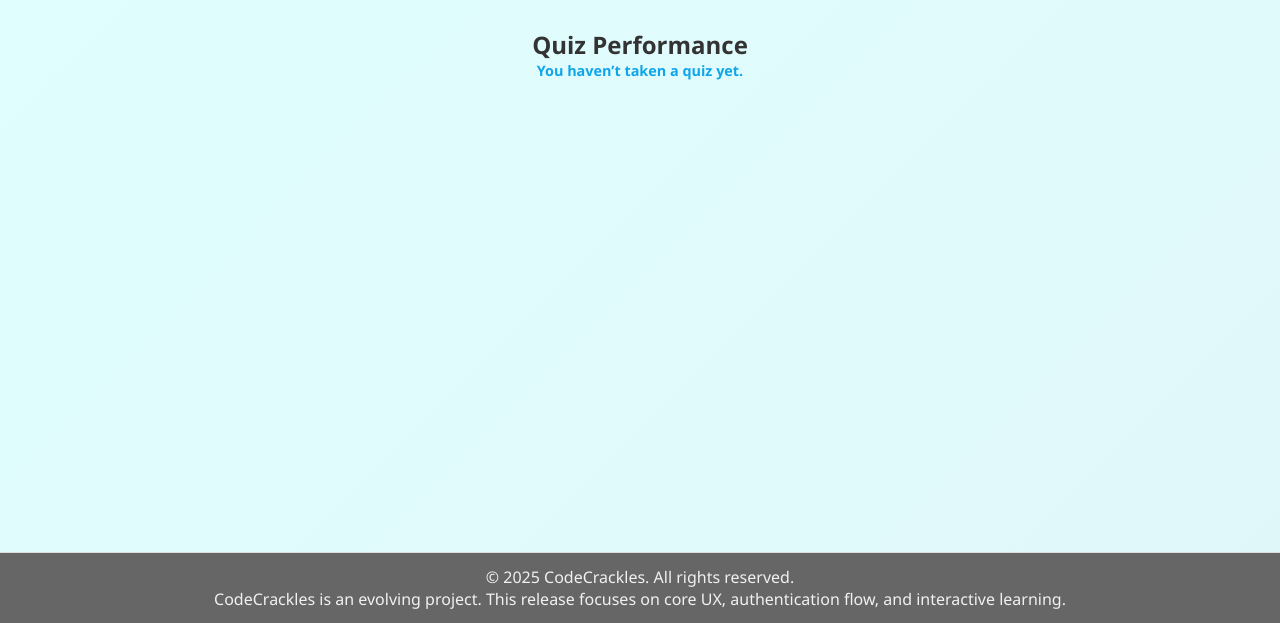
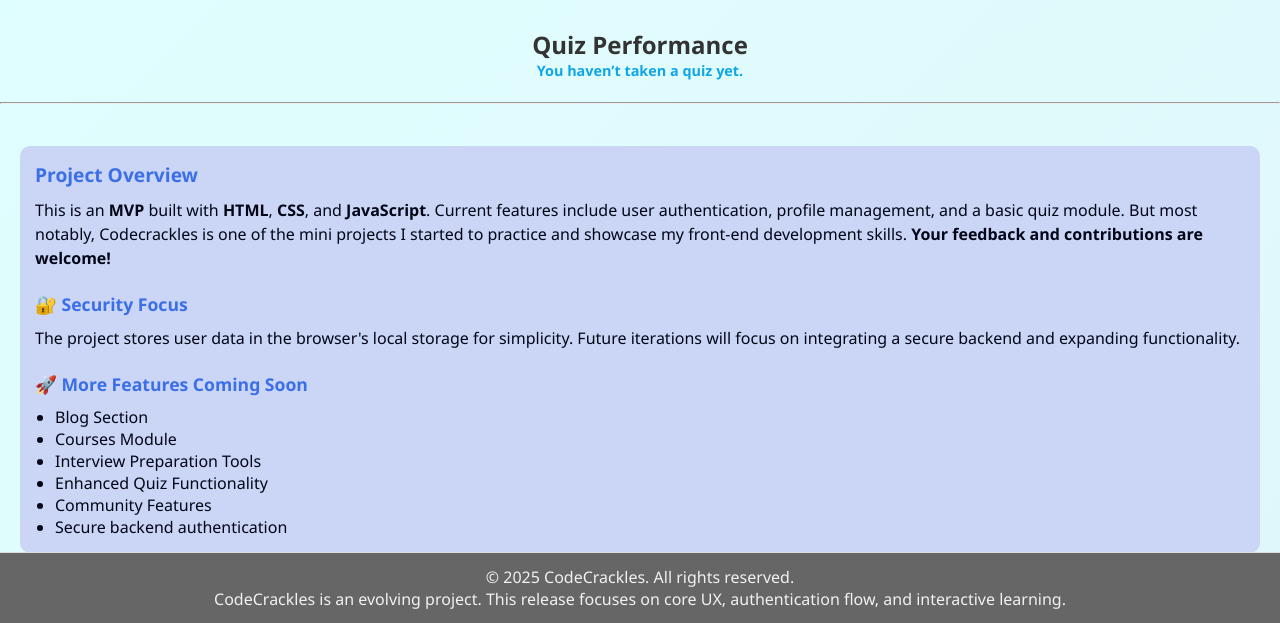
Before and after one commit to chinanugod/secure-login-UI, a plain HTML site: page dashboard.html in a window 1280 px wide. Shown: the part 177-800 px from the top of the page. Drawn offline with Linux system fonts and the light colour scheme; sample sign-in values are in the browser's storage.

Commit message:
Add project overview to dashboard

```diff
--- a/dashboard.html
+++ b/dashboard.html
@@ -46,6 +46,33 @@
   <p id="quizScoreText">No quiz taken yet</p>
 </div>
     </main>
+    <br />
+<hr />
+<br />
+    <div id="project-overview" class="project-overview">
+      <h3>Project Overview</h3>
+      <p>
+        This is an <strong>MVP</strong> built with <strong>HTML</strong>, <strong>CSS</strong>, and <strong>JavaScript</strong>. Current features include user authentication,
+        profile management, and a basic quiz module. But most notably, Codecrackles is one of the mini projects I started to practice and showcase
+        my front-end development skills. <strong>Your feedback and contributions are welcome!</strong>
+      </p>
+  <br />
+  <h4>🔐 Security Focus</h4>
+      <p>
+        The project stores user data in the browser's local storage for simplicity.
+        Future iterations will focus on integrating a secure backend and expanding functionality.
+      </p>
+      <br />
+      <h4>🚀 More Features Coming Soon</h4>
+      <ul>
+        <li>Blog Section</li>
+        <li>Courses Module</li>
+        <li>Interview Preparation Tools</li>
+        <li>Enhanced Quiz Functionality</li>
+        <li>Community Features</li>
+        <li>Secure backend authentication</li>
+      </ul>
+    </div>
 
     <div>
       <footer>
--- a/styles.css
+++ b/styles.css
@@ -680,6 +680,39 @@
   font-size: 1.1rem;
 }
 
+.project-overview {
+  margin: 20px;
+  padding: 15px;
+  display: block;
+  background-color: #cbd5f5;
+  color: #020617;
+  font-size: 1rem;
+  border-radius: 10px;
+}
+
+.project-overview h3 {
+  margin-bottom: 10px;
+  font-size: 1.2rem;
+  color: #3b6fe8;
+}
+
+.project-overview h4 {
+  margin-bottom: 10px;
+  font-size: 1.1rem;
+  color: #3b6fe8;
+}
+
+.project-overview p {
+  font-size: 1rem;
+  line-height: 1.5;
+}
+
+.project-overview ul {
+  margin-top: 10px;
+  list-style-type: disc; /* Bullet points */
+  padding-left: 20px;
+}
+
 /* ============================
    MOBILE FRIENDLY
 ============================ */
```
